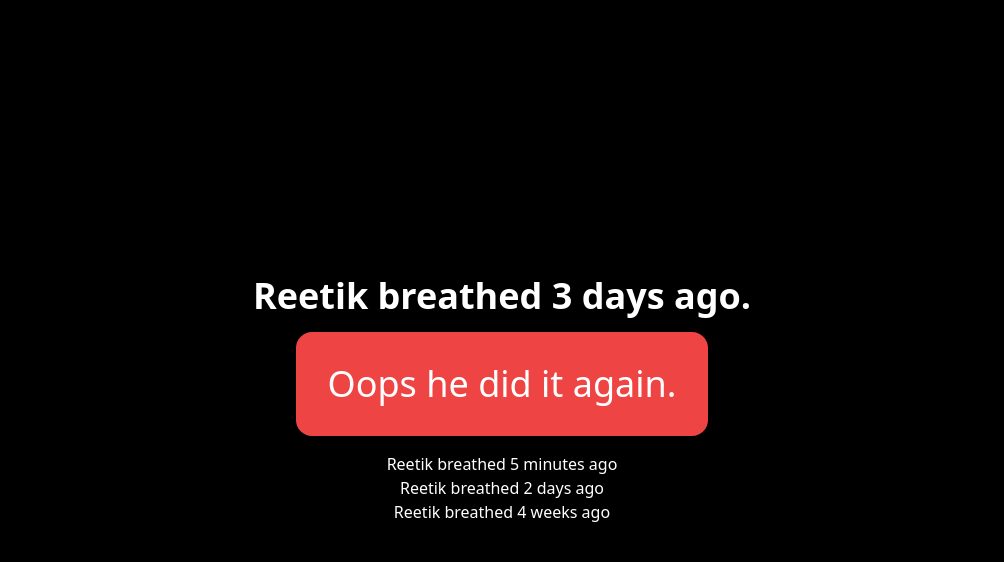
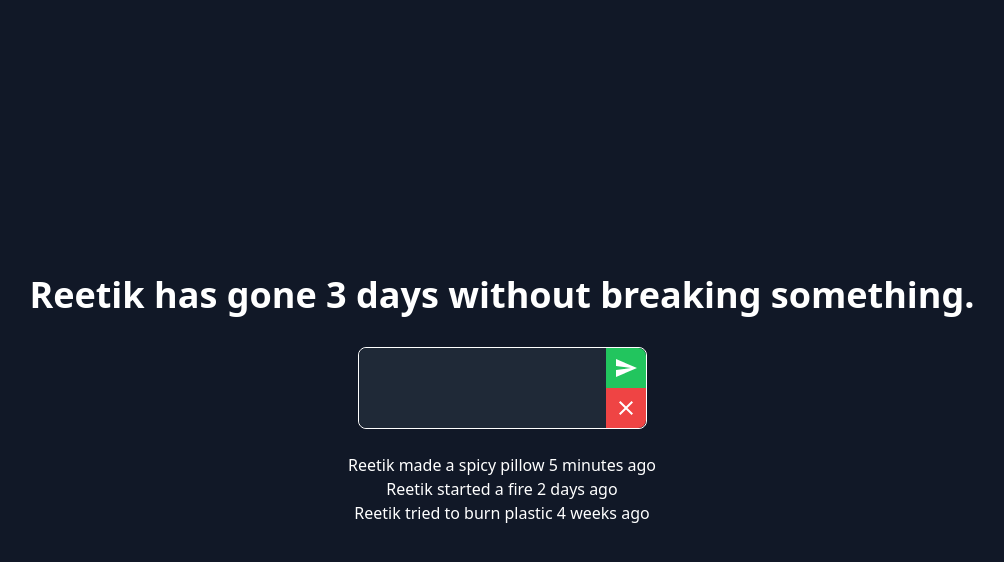
Before and after one commit to Team-Goose/annoying-website, a React (Create React App) app: page / in a window 1280 px wide. Both pictures are taken after a click on the button "Oops he did it again.". Shown: the top 562 px of the page, without its empty margins (138-1142 px from the left). Built offline with nearby package versions, Linux system fonts and the light colour scheme.

Commit message:
text input + styling touchups

```diff
--- a/package.json
+++ b/package.json
@@ -12,6 +12,7 @@
     "@types/react-dom": "^17.0.9",
     "react": "^18.0.0",
     "react-dom": "^18.0.0",
+    "react-icons": "^4.3.1",
     "react-scripts": "5.0.0",
     "typescript": "^4.4.2",
     "web-vitals": "^2.1.0"
--- a/src/AnnoyButton.tsx
+++ /dev/null
@@ -1,12 +0,0 @@
-export default function AnnoyButton() {
-  return (
-    <button
-      className="m-4 p-8 text-white text-4xl bg-red-500 hover:bg-red-700 rounded-2xl"
-      onClick={() => {
-        console.log("click");
-      }}
-    >
-      Oops he did it again.
-    </button>
-  );
-}
--- a/src/AnnoyRow.tsx
+++ /dev/null
@@ -1,7 +0,0 @@
-export interface AnnoyRowProps {
-  time: string;
-}
-
-export default function AnnoyRow(props: AnnoyRowProps) {
-  return <div>Reetik breathed {props.time} ago</div>;
-}
--- a/src/AnnoyTable.tsx
+++ /dev/null
@@ -1,18 +0,0 @@
-import { useState } from "react";
-import AnnoyRow, { AnnoyRowProps } from "./AnnoyRow";
-
-export default function AnnoyTable() {
-  const [rows, setRows] = useState<AnnoyRowProps[]>([
-    { time: "5 minutes" },
-    { time: "2 days" },
-    { time: "4 weeks" },
-  ]);
-
-  return (
-    <div className="flex flex-col items-center">
-      {rows.map((row) => (
-        <AnnoyRow time={row.time} />
-      ))}
-    </div>
-  );
-}
--- a/src/App.tsx
+++ b/src/App.tsx
@@ -1,14 +1,16 @@
 import { useState } from "react";
-import AnnoyButton from "./AnnoyButton";
-import AnnoyTable from "./AnnoyTable";
+import BigRedButton from "./BigRedButton";
+import ResetList from "./ResetList";
 
 export default function App() {
-  const [lastFuckUp, setLastFuckUp] = useState("3 days");
+  const [lastResetTime, setLastResetTime] = useState("3 days");
   return (
-    <div className="w-screen h-screen flex flex-col bg-black text-white justify-center items-center">
-      <h1 className="text-4xl font-bold">Reetik breathed {lastFuckUp} ago.</h1>
-      <AnnoyButton />
-      <AnnoyTable />
+    <div className="w-screen h-screen flex flex-col bg-gray-900 text-white justify-center items-center">
+      <h1 className="text-4xl font-bold">
+        Reetik has gone {lastResetTime} without breaking something.
+      </h1>
+      <BigRedButton />
+      <ResetList />
     </div>
   );
 }
--- /dev/null
+++ b/src/BigRedButton.tsx
@@ -0,0 +1,60 @@
+import { useState } from "react";
+import { submitReset } from "./api";
+import { MdClose, MdSend } from "react-icons/md";
+
+export default function BigRedButton() {
+  const [formMode, setFormMode] = useState(false);
+
+  return (
+    <div className="mt-8 mb-6">
+      {formMode ? (
+        <div className="flex flex-row border border-white rounded-lg">
+          <input
+            type="text"
+            name=""
+            id="reason"
+            className="bg-gray-800 hover:bg-gray-700 focus:bg-gray-800 p-2 rounded-l-lg"
+            onKeyDown={(e) => {
+              if (e.key === "Enter") {
+                const input = document.getElementById(
+                  "reason"
+                ) as HTMLInputElement;
+                submitReset(input.value);
+                setFormMode(false);
+              }
+            }}
+          />
+          <div className="flex flex-col">
+            <button
+              className="p-2 bg-green-500 hover:bg-green-600 active:bg-green-500 rounded-tr-lg"
+              onClick={() => {
+                const input = document.getElementById(
+                  "reason"
+                ) as HTMLInputElement;
+                submitReset(input.value);
+                setFormMode(false);
+              }}
+            >
+              <MdSend size="1.5em" />
+            </button>
+            <button
+              className="p-2 bg-red-500 hover:bg-red-600 active:bg-red-500 rounded-br-lg"
+              onClick={() => {
+                setFormMode(false);
+              }}
+            >
+              <MdClose size="1.5em" />
+            </button>
+          </div>
+        </div>
+      ) : (
+        <button
+          className="p-8 text-white text-4xl bg-red-500 hover:bg-red-700 rounded-2xl"
+          onClick={() => setFormMode(true)}
+        >
+          Oops he did it again.
+        </button>
+      )}
+    </div>
+  );
+}
--- /dev/null
+++ b/src/ResetItem.tsx
@@ -0,0 +1,12 @@
+export interface ResetItemProps {
+  reason: string;
+  time: string;
+}
+
+export default function ResetItem(props: ResetItemProps) {
+  return (
+    <div>
+      Reetik {props.reason} {props.time} ago
+    </div>
+  );
+}
--- /dev/null
+++ b/src/ResetList.tsx
@@ -0,0 +1,18 @@
+import { useState } from "react";
+import ResetItem, { ResetItemProps } from "./ResetItem";
+
+export default function ResetList() {
+  const [rows, setRows] = useState<ResetItemProps[]>([
+    { reason: "made a spicy pillow", time: "5 minutes" },
+    { reason: "started a fire", time: "2 days" },
+    { reason: "tried to burn plastic", time: "4 weeks" },
+  ]);
+
+  return (
+    <div className="flex flex-col items-center">
+      {rows.map((row, i) => (
+        <ResetItem key={i} reason={row.reason} time={row.time} />
+      ))}
+    </div>
+  );
+}
--- /dev/null
+++ b/src/api.ts
@@ -0,0 +1,7 @@
+export function submitReset(reason: string) {
+  console.log(`Resetting because ${reason}`);
+}
+
+export function resetListener() {
+  console.log(`Listening`);
+}
```
Also changed, not shown: 2 other files (tests, documents, lock files or other folders).
